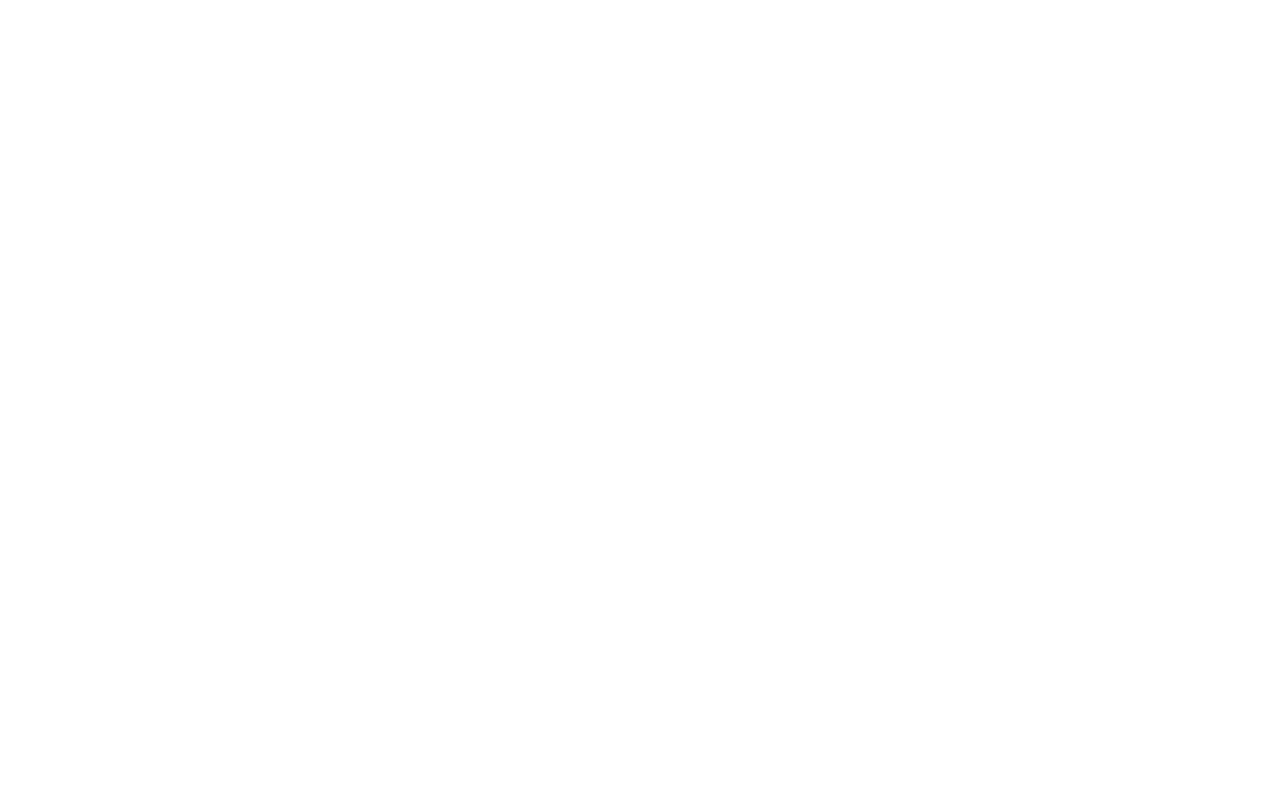
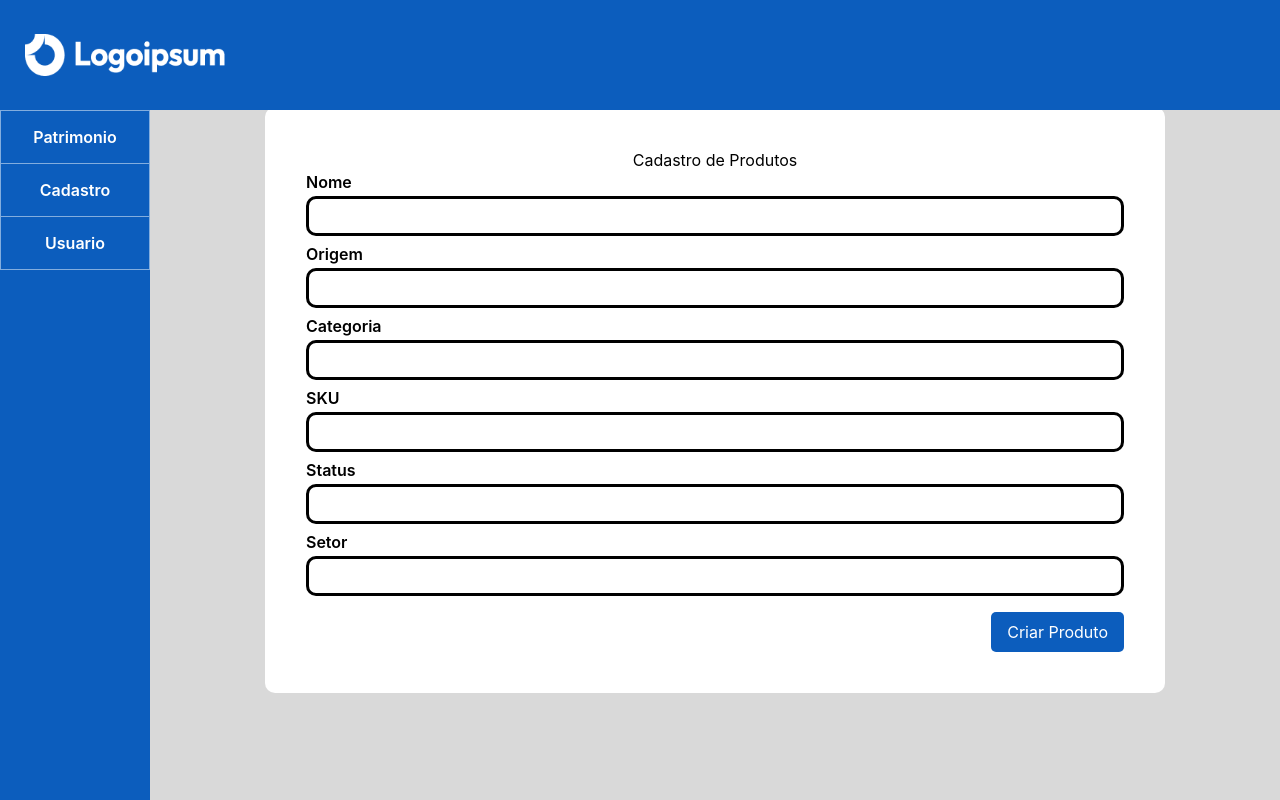
Before and after one commit to Luiz-Faleiros/tic-frontend, a React (Create React App) app: page /dashboard/createproduct in a window 1280 px wide. Before the commit this address had no page. Built offline with nearby package versions, Linux system fonts and the light colour scheme.

Commit message:
feat: create some things

```diff
--- a/src/App.tsx
+++ b/src/App.tsx
@@ -4,6 +4,9 @@
 import { Dashboard } from "./components/Dashboard";
 import Login from "./components/Login";
 import { CreateUserPage } from "./components/CreateUser";
+import { CreateProductPage } from "./components/CreateProduct";
+import { ListProductsPage } from "./components/ListProducts";
+import { ListUsersPage } from "./components/ListUsers";
 
 function App() {
   return (
@@ -34,6 +37,34 @@
             </Dashboard>
           }
         />
+
+        <Route
+          path="/dashboard/createproduct"
+          element={
+            <Dashboard>
+              <CreateProductPage />
+            </Dashboard>
+          }
+        />
+
+        <Route
+          path="/dashboard/listproduct"
+          element={
+            <Dashboard>
+              <ListProductsPage />
+            </Dashboard>
+          }
+        />
+
+        <Route
+          path="/dashboard/listusers"
+          element={
+            <Dashboard>
+              <ListUsersPage />
+            </Dashboard>
+          }
+        />
+
       </Routes>
     </Router>
   );
--- /dev/null
+++ b/src/components/CreateProduct/index.tsx
@@ -0,0 +1,129 @@
+import { useState } from "react";
+import { InputComponent } from "../Input";
+import styled from "styled-components";
+import { CreateProduct } from "../../service/products/type";
+import { createProduct } from "../../service/products/request";
+
+const Container = styled.div`
+  display: flex;
+  justify-content: center;
+  align-items: center;
+
+  height: 100%;
+
+  .container-box {
+    background: #fff;
+    border-radius: 10px;
+
+    padding: 41px;
+
+    max-width: 900px;
+    width: 90%;
+
+    #flex {
+      display: flex;
+      flex-direction: column;
+      gap: 0.5rem;
+    }
+  }
+
+  .submit-button {
+    text-align: right;
+    margin-top: 1rem;
+    button {
+      border-radius: 5px;
+      background: #0c5dbd;
+      color: #fff;
+      padding: 0.5rem 1rem;
+    }
+  }
+`;
+
+export const CreateProductPage = () => {
+  const [name, setName] = useState("");
+  const [origin, setOrigin] = useState("");
+  const [category, setCategory] = useState("");
+  const [sku, setSku] = useState("");
+  const [status, setStatus] = useState("");
+  const [setor, setSetor] = useState("");
+
+  const onSubmit = async () => {
+    try {
+      const data: CreateProduct = {
+          categoryId: 0,
+          originId: 0,
+          roomId: 0,
+          name: "",
+          sku: "",
+          brokenAt: false,
+      };
+
+      await createProduct(data);
+    } catch (error) {
+      alert("Erro ao criar um usuario")
+    }
+  };
+
+  return (
+    <Container>
+      <div className="container-box">
+      <h1 style={{ textAlign: 'center' }}>Cadastro de Produtos</h1>
+
+        <div id="flex">
+          <InputComponent
+            value={name}
+            labelText="Nome"
+            type="text"
+            name="name"
+            onChange={setName}
+          />
+
+          <InputComponent
+            value={origin}
+            labelText="Origem"
+            type="text"
+            name="origin"
+            onChange={setOrigin}
+          />
+
+          <InputComponent
+            value={category}
+            labelText="Categoria"
+            type="text"
+            name="category"
+            onChange={setCategory}
+          />
+
+          <InputComponent
+            value={sku}
+            labelText="SKU"
+            type="text"
+            name="sku"
+            onChange={setSku}
+          />
+
+          <InputComponent
+            value={status}
+            labelText="Status"
+            type="text"
+            name="status"
+            onChange={setStatus}
+          />
+
+          <InputComponent
+            value={setor}
+            labelText="Setor"
+            type="text"
+            name="setor"
+            onChange={setSetor}
+          />
+
+        </div>
+
+        <div className="submit-button">
+          <button onClick={onSubmit}>Criar Produto</button>
+        </div>
+      </div>
+    </Container>
+  );
+};
--- a/src/components/CreateUser/index.tsx
+++ b/src/components/CreateUser/index.tsx
@@ -13,6 +13,7 @@
 
   .container-box {
     background: #fff;
+    border-radius: 10px;
 
     padding: 41px;
 
@@ -42,6 +43,11 @@
   const [userName, setUserName] = useState("");
   const [email, setEmail] = useState("");
   const [password, setPassword] = useState("");
+  const [isAdm, setIsAdm] = useState(false);
+
+  const handleCheckboxChange = (event: React.ChangeEvent<HTMLInputElement>) => {
+    setIsAdm(event.target.checked);
+  };
 
   const onSubmit = async () => {
     try {
@@ -60,10 +66,11 @@
   return (
     <Container>
       <div className="container-box">
+      <h1 style={{ textAlign: 'center' }}>Cadastro de Usuários</h1>
         <div id="flex">
           <InputComponent
             value={userName}
-            labelText="usuario"
+            labelText="Usuario"
             type="text"
             name="user"
             onChange={setUserName}
@@ -84,6 +91,12 @@
             name="password"
             onChange={setPassword}
           />
+
+          <label htmlFor={"ADM"}>ADM</label>
+          <input type="checkbox"
+            checked={isAdm}
+            onChange={handleCheckboxChange}
+          />
         </div>
 
         <div className="submit-button">
--- a/src/components/Dashboard/Sidebar/index.tsx
+++ b/src/components/Dashboard/Sidebar/index.tsx
@@ -1,3 +1,4 @@
+import { useNavigate } from "react-router";
 import styled from "styled-components";
 
 const Container = styled.nav`
@@ -32,12 +33,22 @@
 `;
 
 export const Sidebar = () => {
+  const navigate = useNavigate()
+
+  const handleNavigation = (path: string) => {
+    navigate(path)
+  };
+
   return (
     <Container>
       <ul>
-        <li className="nobottomborder">Patrimonio</li>
-        <li className="nobottomborder">Cadastro</li>
-        <li>Usuario</li>
+        <li className="nobottomborder" onClick={() => handleNavigation('/dashboard/listproduct')}>
+          Patrimonio
+        </li>
+        <li className="nobottomborder" onClick={() => handleNavigation('/dashboard/createproduct')}>
+          Cadastro
+        </li>
+        <li onClick={() => handleNavigation('/dashboard/listusers')}>Usuario</li>
       </ul>
     </Container>
   );
--- /dev/null
+++ b/src/components/ListProducts/index.tsx
@@ -0,0 +1,46 @@
+import styled from "styled-components";
+
+const Container = styled.div`
+  display: flex;
+  justify-content: center;
+  align-items: center;
+
+  height: 100%;
+
+  .container-box {
+    background: #fff;
+    border-radius: 10px;
+
+    padding: 41px;
+
+    max-width: 900px;
+    width: 90%;
+
+    #flex {
+      display: flex;
+      flex-direction: column;
+      gap: 0.5rem;
+    }
+  }
+
+  .submit-button {
+    text-align: right;
+    margin-top: 1rem;
+    button {
+      border-radius: 5px;
+      background: #0c5dbd;
+      color: #fff;
+      padding: 0.5rem 1rem;
+    }
+  }
+`;
+
+export const ListProductsPage = () => {
+  return (
+    <Container>
+      <div className="container-box">
+        Sembeneli eu te amo!! S2
+      </div>
+    </Container>
+  );
+};
--- /dev/null
+++ b/src/components/ListUsers/index.tsx
@@ -0,0 +1,46 @@
+import styled from "styled-components";
+
+const Container = styled.div`
+  display: flex;
+  justify-content: center;
+  align-items: center;
+
+  height: 100%;
+
+  .container-box {
+    background: #fff;
+    border-radius: 10px;
+
+    padding: 41px;
+
+    max-width: 900px;
+    width: 90%;
+
+    #flex {
+      display: flex;
+      flex-direction: column;
+      gap: 0.5rem;
+    }
+  }
+
+  .submit-button {
+    text-align: right;
+    margin-top: 1rem;
+    button {
+      border-radius: 5px;
+      background: #0c5dbd;
+      color: #fff;
+      padding: 0.5rem 1rem;
+    }
+  }
+`;
+
+export const ListUsersPage = () => {
+  return (
+    <Container>
+      <div className="container-box">
+        Sembeneli eu te amo!! S2
+      </div>
+    </Container>
+  );
+};
--- /dev/null
+++ b/src/service/products/request.ts
@@ -0,0 +1,25 @@
+import { apiTic } from "../api";
+import { CreateProduct, ListProduct } from "./type";
+
+
+const createProduct = async (data: CreateProduct): Promise<number> => {
+    try {
+      const response = await apiTic.post('/products', data);
+
+      return response.status;
+    } catch (err) {
+      throw new Error('Error')
+    }
+};
+
+const listProduct = async (): Promise<ListProduct[]> => {
+    try {
+      const response = await apiTic.get<ListProduct[]>('/products');
+
+      return response.data;
+    } catch (err) {
+      throw new Error('Error')
+    }
+};
+
+export { createProduct, listProduct }
--- /dev/null
+++ b/src/service/products/type.ts
@@ -0,0 +1,20 @@
+export interface CreateProduct {
+    categoryId: number,
+    controlId?: number,
+    originId: number,
+    roomId: number,
+    name: string,
+    sku: string,
+    brokenAt?: boolean,
+};
+
+export interface ListProduct {
+    category: string,
+    controlId: number,
+    origin: string,
+    room: string,
+    name: string,
+    sku: string,
+    hash: string,
+    brokenAt: Date,
+}
--- a/src/service/users/type.ts
+++ b/src/service/users/type.ts
@@ -7,7 +7,7 @@
     name: string,
     email: string,
     password: string,
-    is_adm?: string,
+    is_adm?: boolean,
 }
 
 export interface ListUsers {
```
